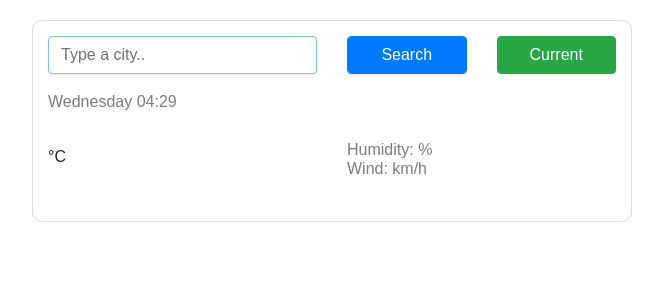
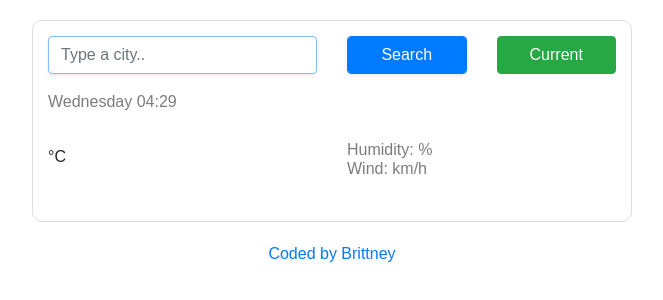
Before and after one commit to brittneykae01/BK-WeatherApp, a website built with Parcel: page index.html in a window 1280 px wide. Shown: the whole page, without its empty margins (308-971 px from the left). Built offline with nearby package versions, Linux system fonts and the light colour scheme; no server answers.

Commit message:
added the Git html link

```diff
--- a/index.html
+++ b/index.html
@@ -70,6 +70,11 @@
         </div>
       </div>
     </div>
+    <div class="center-text">
+      <a href="https://github.com/brittneykae01/BK-WeatherApp"
+        >Coded by Brittney
+      </a>
+    </div>
     <script src="src/index.js"></script>
   </body>
 </html>
--- a/src/styles.css
+++ b/src/styles.css
@@ -22,6 +22,10 @@ li {
   height: 19px;
   line-height: 1;
   list-style: none;
+}
+
+.center-text {
+  text-align: center;
 }
 
 .weather-app {
```
